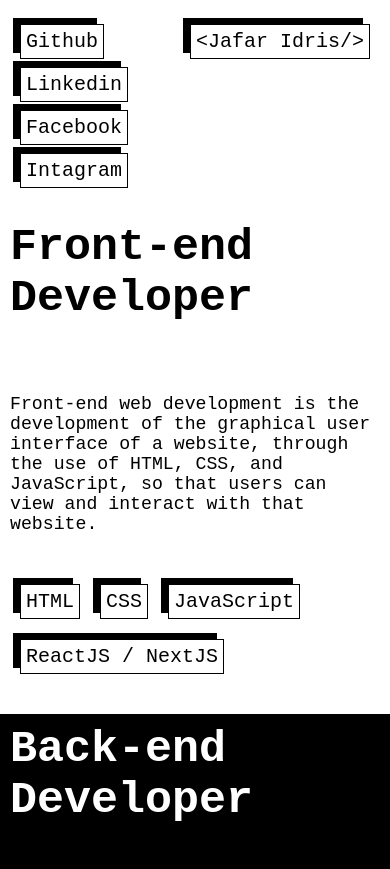
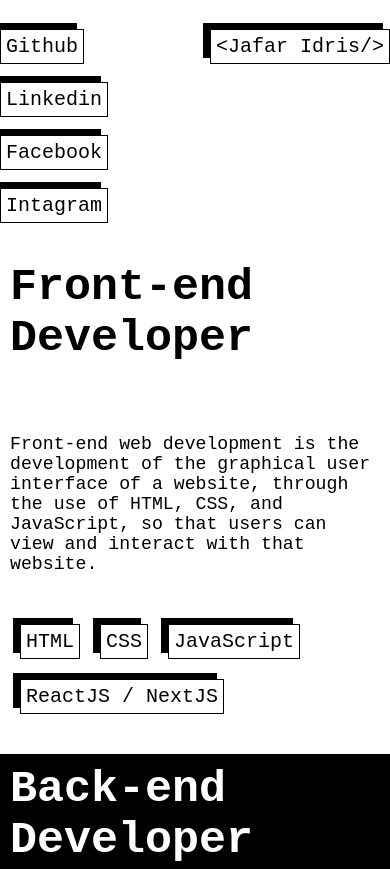
Before and after one commit to jafarjtown/jafarjtown.github.io, a plain HTML site: page index.html in a window 390 px wide. Shown: the top 869 px of the page. Drawn offline with Linux system fonts and the light colour scheme.

Commit message:
Update style.css

```diff
--- a/style.css
+++ b/style.css
@@ -149,6 +149,7 @@ footer{
         width: fit-content;
         flex-direction: column;
     }
+    header li{ margin: 15px 0;}
     body{
         padding: 0;
     }
```
